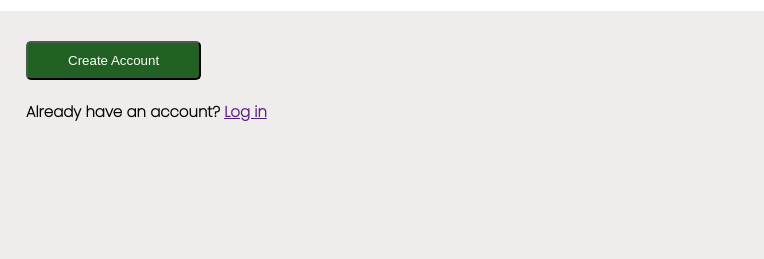
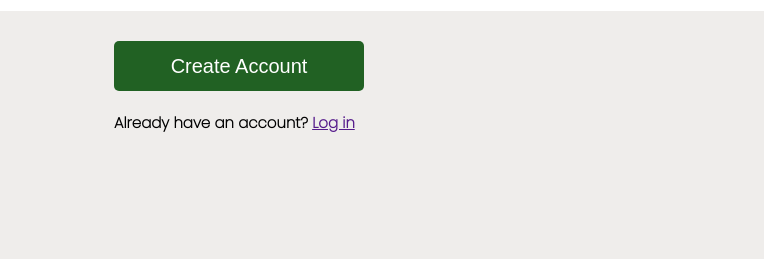
Before and after one commit to chrisrbentley/signup-form, a plain HTML site: page index.html in a window 1280 px wide. Shown: the part 527-786 px from the top of the page, 516-1280 px from the left. Drawn offline with Linux system fonts and the light colour scheme.

Commit message:
Updated button styles.

```diff
--- a/styles.css
+++ b/styles.css
@@ -127,11 +127,15 @@ input {
     border-radius: 5px;
     padding: 10px 40px;
     margin-top: 30px;
-    margin-left: 30px;
+    margin-left: 118px;
+    border: none;
+    width: 250px;
+    height: 50px;
+    font-size: 20px;
 }
 
 #bottom-text {
-    margin-left: 30px;
+    margin-left: 118px;
     margin-top: 20px;
     font-size: 15px;
     font-weight: bold;
```
